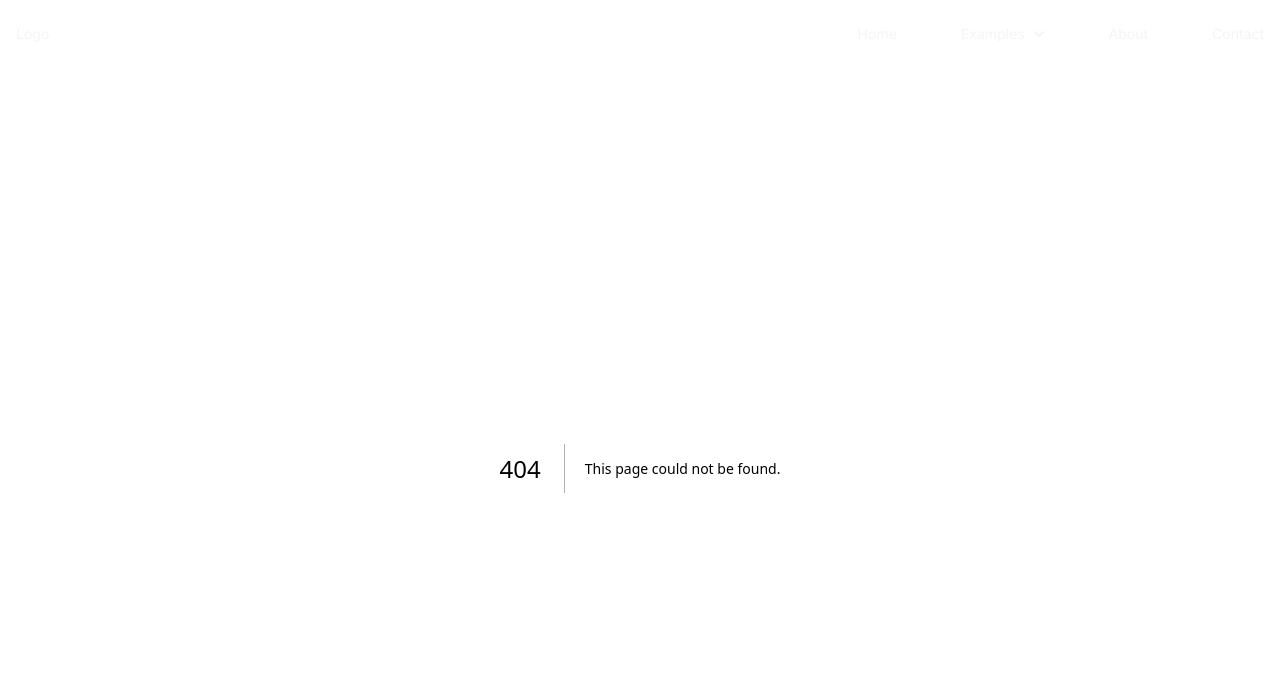
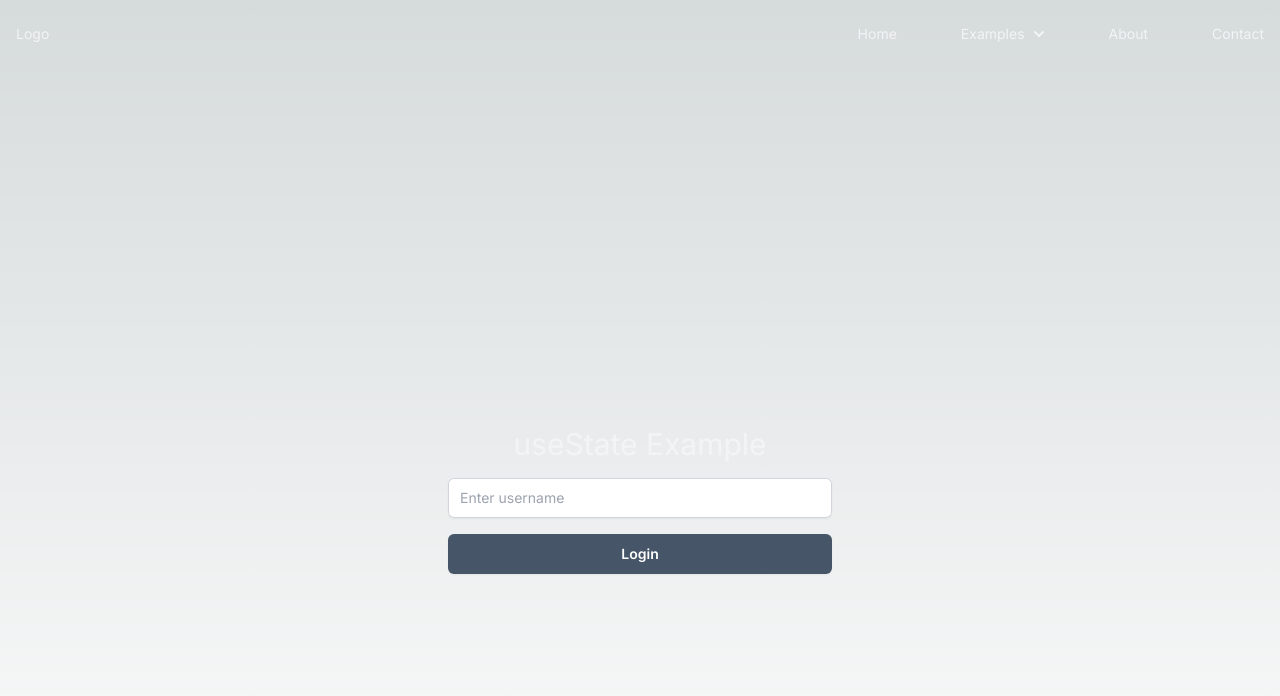
Before and after one commit to talhaozbek61/typescript-tutorial, a Next.js app in the folder react/: page /4-usestate-example in a window 1280 px wide. Before the commit this address had no page. Shown: the top 696 px of the page. Built offline with nearby package versions, Linux system fonts and the light colour scheme.

Commit message:
useState example made

```diff
--- /dev/null
+++ b/react/src/app/4-usestate-example/page.tsx
@@ -0,0 +1,51 @@
+"use client";
+import React, { useState } from "react";
+
+type UserType = {
+  sessionId: number;
+  name: string;
+};
+
+export default function Page() {
+  const [username, setUsername] = useState("");
+  const [user, setUser] = useState<UserType | null>(null);
+
+  const handleChange = (e: React.ChangeEvent<HTMLInputElement>) => {
+    setUsername(e.target.value);
+  };
+  const handleClick = (e: React.MouseEvent<HTMLButtonElement>) => {
+    e.preventDefault();
+    setUser({
+      sessionId: Math.random(),
+      name: username,
+    });
+  };
+
+  return (
+    <div className="mx-auto max-w-7xl py-8 px-6">
+      {user ? (
+        `${username} logged in `
+      ) : (
+        <form className="py-8 flex flex-col items-center justify-center min-h-screen max-w-sm mx-auto space-y-4">
+          <h1 className="text-3xl text-gray-100">useState Example</h1>
+          <input
+            type="text"
+            name="username"
+            placeholder="Enter username"
+            onChange={handleChange}
+            className="block w-full rounded-md border-0 py-2 text-gray-900 shadow-sm ring-1 ring-inset ring-gray-300 placeholder:text-gray-400 focus:ring-2 focus:ring-inset focus:ring-indigo-600 sm:text-sm sm:leading-6"
+          />
+          <button
+            type="submit"
+            className="mt-3 inline-flex w-full items-center justify-center rounded-md bg-slate-600 px-3 py-2.5 text-sm font-semibold text-white shadow-sm hover:bg-slate-500 focus-visible:outline focus-visible:outline-2 focus-visible:outline-offset-2 outline-none duration-300"
+            onClick={handleClick}
+          >
+            Login
+          </button>
+        </form>
+      )}
+      {/* Be aware */}
+      {user?.name}
+    </div>
+  );
+}
```
